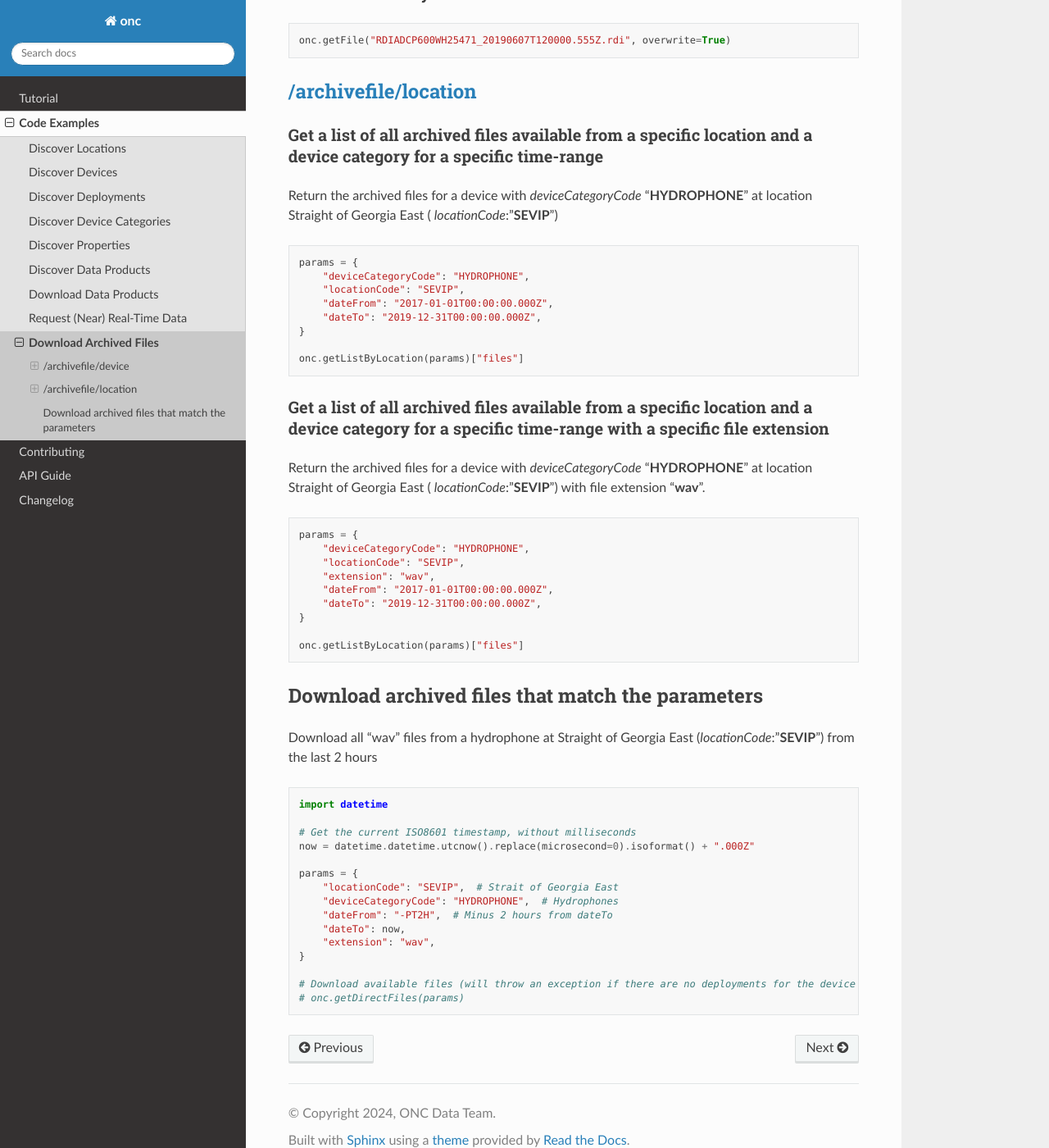
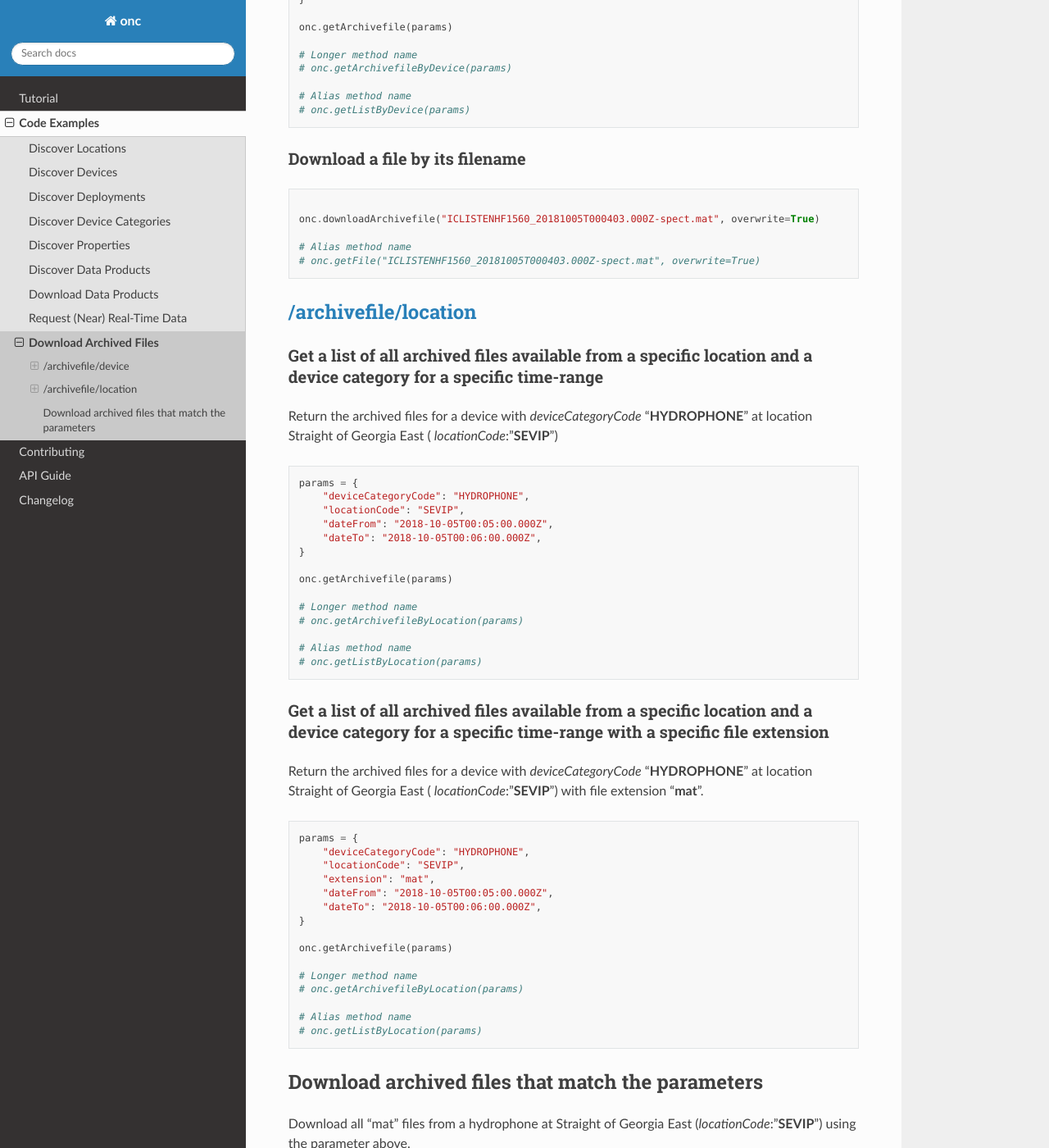
Before and after one commit to OceanNetworksCanada/api-python-client, a Sphinx documentation site: the page built from doc/source/Code_Examples/Download_Archived_Files.md, in a window 1280 px wide and 1400 px high, scrolled down 979 px. Shown: the whole window at 82% size. Built offline with Sphinx 7.4.7 and the Read the Docs theme 3.1.0, drawn with Linux system fonts in a browser that asks for light colours; some of the changed text lies outside the part shown.

Commit message:
doc: update example with new method names, improve downloadDirectArchivefile example

````diff
--- a/doc/source/Code_Examples/Download_Archived_Files.md
+++ b/doc/source/Code_Examples/Download_Archived_Files.md
@@ -20,7 +20,13 @@ params = {
     "dateTo": "2019-06-08T00:00:00.000Z",
 }
 
-onc.getListByDevice(params)
+onc.getArchivefile(params)
+
+# Longer method name
+# onc.getArchivefileByDevice(params)
+
+# Alias method name
+# onc.getListByDevice(params)
 ```
 
 ### Get a list of all archived files available from a specific device for a specific time-range with a specific extension
@@ -36,13 +42,23 @@ params = {
     "dateTo": "2019-06-08T00:00:00.000Z",
 }
 
-onc.getListByDevice(params)
+onc.getArchivefile(params)
+
+# Longer method name
+# onc.getArchivefileByDevice(params)
+
+# Alias method name
+# onc.getListByDevice(params)
 ```
 
 ### Download a file by its filename
 
 ```python
-onc.getFile("RDIADCP600WH25471_20190607T120000.555Z.rdi", overwrite=True)
+
+onc.downloadArchivefile("ICLISTENHF1560_20181005T000403.000Z-spect.mat", overwrite=True)
+
+# Alias method name
+# onc.getFile("ICLISTENHF1560_20181005T000403.000Z-spect.mat", overwrite=True)
 ```
 
 ## [/archivefile/location](https://data.oceannetworks.ca/OpenAPI#get-/archivefile/location)
@@ -56,49 +72,58 @@ _locationCode_:"**SEVIP**")
 params = {
     "deviceCategoryCode": "HYDROPHONE",
     "locationCode": "SEVIP",
-    "dateFrom": "2017-01-01T00:00:00.000Z",
-    "dateTo": "2019-12-31T00:00:00.000Z",
+    "dateFrom": "2018-10-05T00:05:00.000Z",
+    "dateTo": "2018-10-05T00:06:00.000Z",
 }
 
-onc.getListByLocation(params)["files"]
+onc.getArchivefile(params)
+
+# Longer method name
+# onc.getArchivefileByLocation(params)
+
+# Alias method name
+# onc.getListByLocation(params)
 ```
 
 ### Get a list of all archived files available from a specific location and a device category for a specific time-range with a specific file extension
 
 Return the archived files for a device with _deviceCategoryCode_ "**HYDROPHONE**" at location Straight of Georgia East (
-_locationCode_:"**SEVIP**") with file extension "**wav**".
+_locationCode_:"**SEVIP**") with file extension "**mat**".
 
 ```python
 params = {
     "deviceCategoryCode": "HYDROPHONE",
     "locationCode": "SEVIP",
-    "extension": "wav",
-    "dateFrom": "2017-01-01T00:00:00.000Z",
-    "dateTo": "2019-12-31T00:00:00.000Z",
+    "extension": "mat",
+    "dateFrom": "2018-10-05T00:05:00.000Z",
+    "dateTo": "2018-10-05T00:06:00.000Z",
 }
 
-onc.getListByLocation(params)["files"]
+onc.getArchivefile(params)
+
+# Longer method name
+# onc.getArchivefileByLocation(params)
+
+# Alias method name
+# onc.getListByLocation(params)
 ```
 
 ## Download archived files that match the parameters
 
-Download all "wav" files from a hydrophone at Straight of Georgia East (_locationCode_:"**SEVIP**") from the last 2
-hours
+Download all "mat" files from a hydrophone at Straight of Georgia East (_locationCode_:"**SEVIP**") using the parameter above.
 
 ```python
-import datetime
-
-# Get the current ISO8601 timestamp, without milliseconds
-now = datetime.datetime.utcnow().replace(microsecond=0).isoformat() + ".000Z"
-
 params = {
-    "locationCode": "SEVIP",  # Strait of Georgia East
-    "deviceCategoryCode": "HYDROPHONE",  # Hydrophones
-    "dateFrom": "-PT2H",  # Minus 2 hours from dateTo
-    "dateTo": now,
-    "extension": "wav",
+    "deviceCategoryCode": "HYDROPHONE",
+    "locationCode": "SEVIP",
+    "extension": "mat",
+    "dateFrom": "2018-10-05T00:05:00.000Z",
+    "dateTo": "2018-10-05T00:06:00.000Z",
 }
 
-# Download available files (will throw an exception if there are no deployments for the device during the last two hours)
+onc.downloadDirectArchivefile(params)
+
+# Alias method name
 # onc.getDirectFiles(params)
+
 ```
````
Also changed, not shown: doc/source/Code_Examples/Discover_Locations.md (+5 -2 lines), doc/source/Code_Examples/Request_Real_Time_Data.md (+35 -5 lines).
